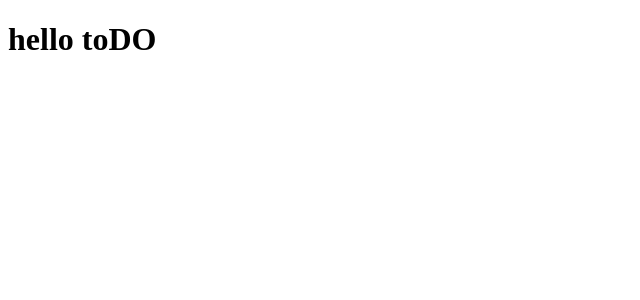
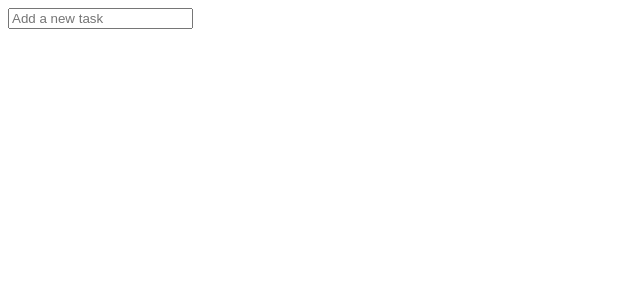
Before and after one commit to KaioMarxDEV/toDO-Website, a React (Vite) app: page / in a window 1280 px wide. Shown: the top 300 px of the page, without its empty margins (0-640 px from the left). Built offline with nearby package versions, Linux system fonts and the light colour scheme.

Commit message:
eslint implementation

```diff
--- a/src/App.tsx
+++ b/src/App.tsx
@@ -1,9 +1,9 @@
-import React from 'react';
+import { Input } from './Input';
 
 function App() {
   return (
     <div>
-      <h1>hello toDO</h1>
+      <Input />
     </div>
   );
 }
--- /dev/null
+++ b/src/Input/index.tsx
@@ -0,0 +1,5 @@
+import styles from './input.module.css';
+
+export function Input() {
+  return <input type="text" className={styles.input} placeholder="Add a new task" />;
+}
--- /dev/null
+++ b/src/Input/input.module.css
@@ -0,0 +1,2 @@
+.input {
+}
--- a/src/global.css
+++ b/src/global.css
@@ -1,4 +1,21 @@
 :root {
+  /* Primary palette */
+  --purple: #8284fa;
+  --purple-dark: #5e60ce;
+  --blue: #4ea8de;
+  --blue-dark: #1e6f9f;
+
+  /* Base */
+  --gray-700: #0d0d0d;
+  --gray-600: #1a1a1a;
+  --gray-500: #262626;
+  --gray-400: #333333;
+  --gray-300: #808080;
+  --gray-200: #d9d9d9;
+  --gray-100: #f2f2f2;
+
+  /* Warnings */
+  --danger: #e25858;
 }
 
 :focus {
```
Also changed, not shown: package.json (+7 -4 lines), .eslintrc.js, 1 other file (tests, documents, lock files or other folders).
